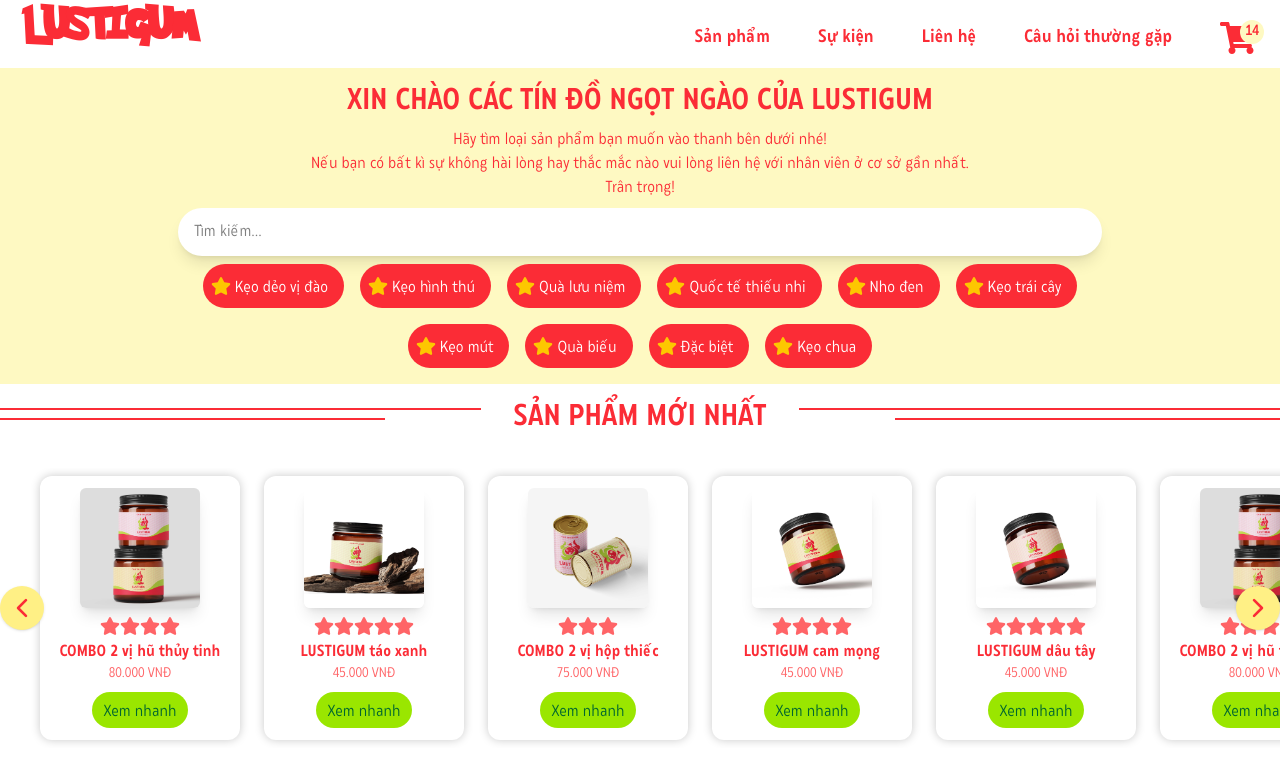
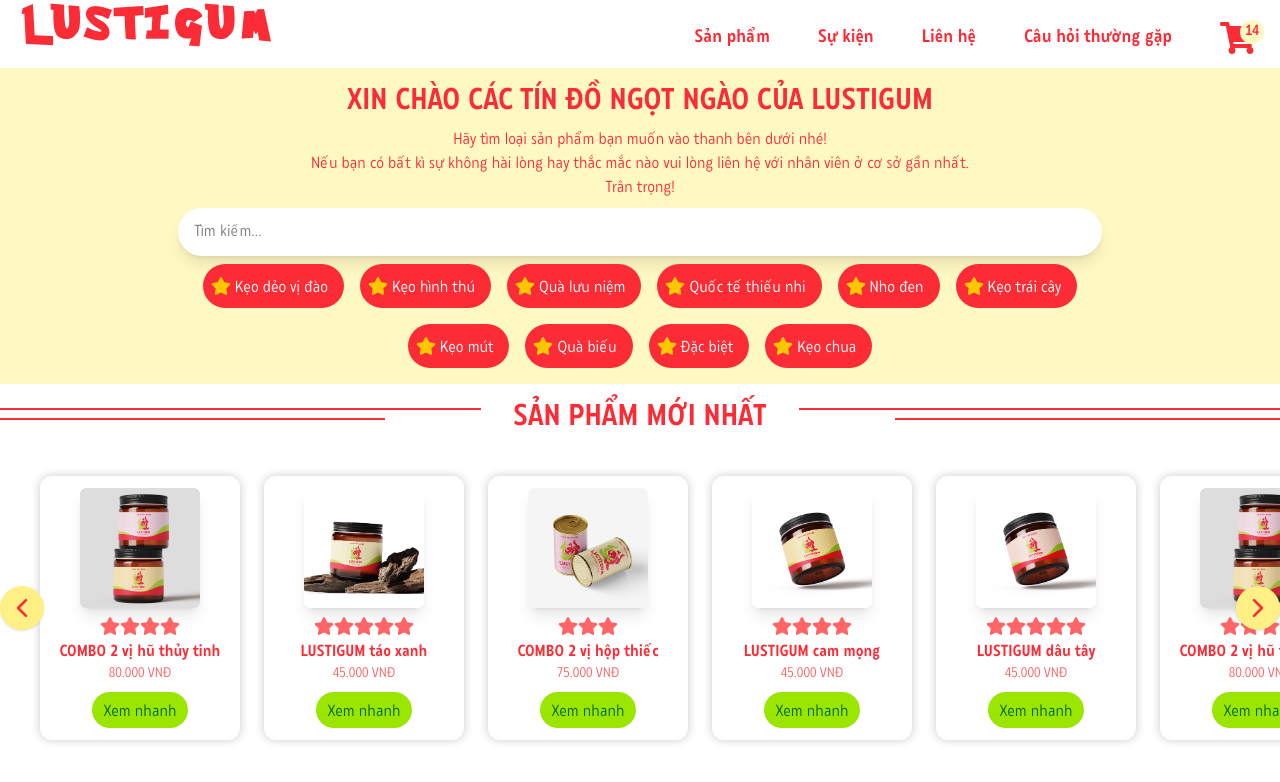
Before and after one commit to hwthang/lustigum, a React (Vite) app: page / in a window 1280 px wide. Shown: the top 782 px of the page. Built offline with nearby package versions, Linux system fonts and the light colour scheme.

Commit message:
fix logo

```diff
--- a/src/component/Header.jsx
+++ b/src/component/Header.jsx
@@ -6,7 +6,7 @@
   const links = ["Sản phẩm", "Sự kiện", "Liên hệ", "Câu hỏi thường gặp"];
   return (
     <div className="md:pl-6 py-2 flex justify-between items-end flex-col md:flex-row w-full ">
-      <div className="text-4xl font-bold text-red-500 w-full text-center md:w-fit mb-4 md:mb-0 h-full pb-3 logo">LUSTIGUM</div>
+      <div className="text-4xl font-bold text-red-500 w-full text-center md:w-fit mb-4 md:mb-0 h-full pb-3 logo " style={{letterSpacing:'10px'}}>LUSTIGUM</div>
       <div className="md:bg-white bg-orange-100 flex text-red-500 font-semibold text-lg flex-col md:flex-row  w-full text-center md:w-fit">
         {links.map((item, i) => (
           <div className="md:hover:border-red-500 border-b-3 border-white hover:bg-red-100  md:hover:bg-white md:hover:text-red-500 px-6 text-lg text-center cursor-pointer font-normal-bold pt-2 pb-1">{item}</div>
```
